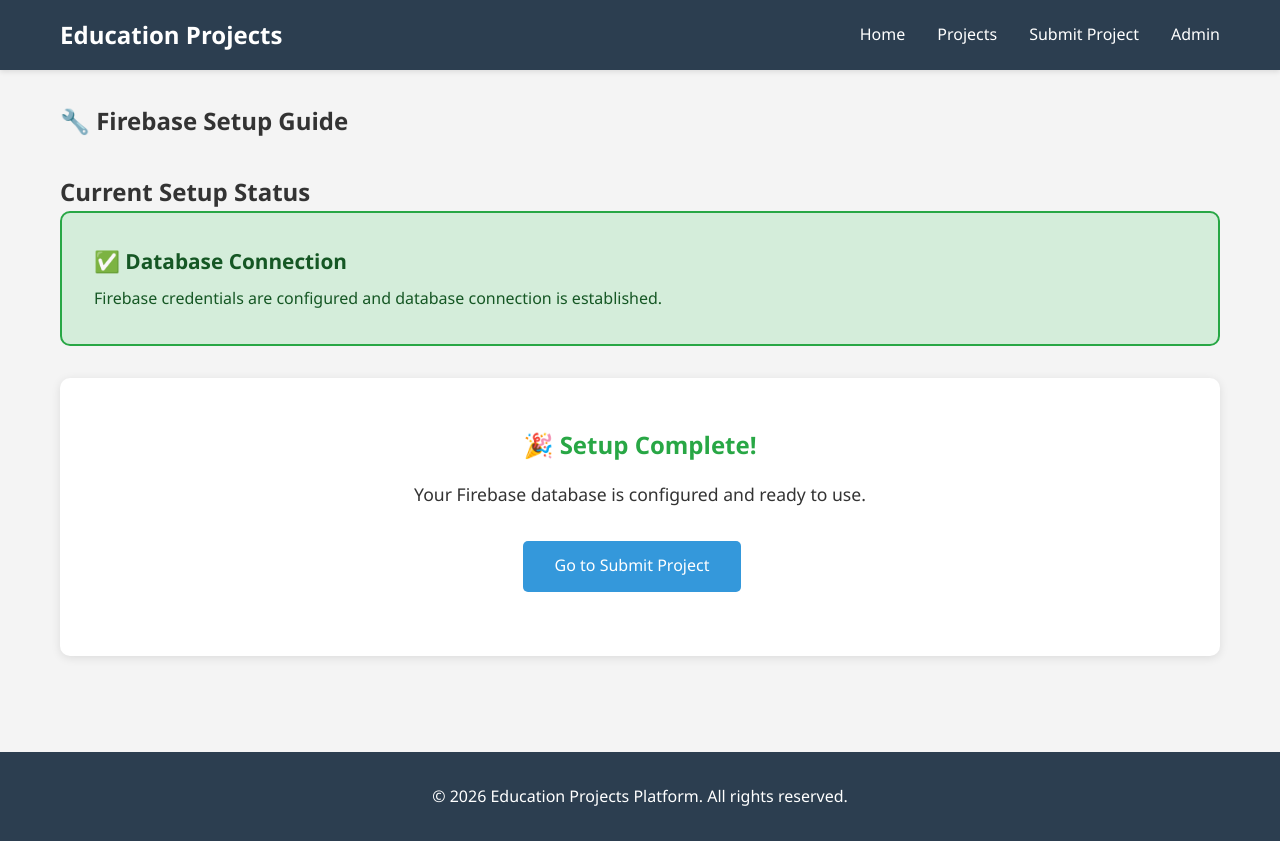
After one commit to Gnoltd/HRC, a Flask app: page /setup in a window 1280 px wide. The commit adds this page. Run offline with Flask 3, Linux system fonts and the light colour scheme; some libraries are stand-ins or nearby versions.

Commit message:
Add Firebase setup guide page with visual status and step-by-step instructions
Co-authored-by: Gnoltd <234246160+Gnoltd@users.noreply.github.com>

```diff
--- a/app.py
+++ b/app.py
@@ -89,7 +89,7 @@ def submit():
     if request.method == 'POST':
         if db is None:
             return render_template('submit.html',
-                                 message='Database not configured. Please contact the administrator to set up Firebase credentials.',
+                                 message='Database not configured. Please <a href="/setup">visit the setup page</a> to configure Firebase.',
                                  message_type='error')
 
         try:
@@ -123,21 +123,26 @@ def submit():
             error_msg = str(e)
             print(f"Error submitting project: {error_msg}")
 
-            # Provide more specific error messages
+            # Provide more specific error messages with setup link
             if 'PERMISSION_DENIED' in error_msg or 'permission' in error_msg.lower():
                 return render_template('submit.html',
-                                     message='Permission denied. Please check Firestore security rules.',
+                                     message='Permission denied. Please check Firestore security rules. <a href="/setup">Visit setup page</a> for help.',
                                      message_type='error')
-            elif 'NOT_FOUND' in error_msg or 'not found' in error_msg.lower():
+            elif 'NOT_FOUND' in error_msg or 'not found' in error_msg.lower() or 'does not exist' in error_msg.lower():
                 return render_template('submit.html',
-                                     message='Database not found. Please ensure Firestore is enabled in Firebase Console.',
+                                     message='Database not found. The Firestore database needs to be created. <a href="/setup">Visit setup page</a> for step-by-step instructions.',
                                      message_type='error')
             else:
                 return render_template('submit.html',
-                                     message=f'Error submitting project: {error_msg}. Please try again or contact support.',
+                                     message=f'Error submitting project: {error_msg}. <a href="/setup">Visit setup page</a> for troubleshooting help.',
                                      message_type='error')
 
     return render_template('submit.html')
+
+@app.route('/setup')
+def setup():
+    """Firebase setup and status page"""
+    return render_template('setup.html', db_configured=(db is not None))
 
 @app.route('/admin')
 def admin():
--- a/static/css/style.css
+++ b/static/css/style.css
@@ -488,3 +488,159 @@ footer {
         margin-top: 1rem;
     }
 }
+
+/* Setup Page Styles */
+.setup-status {
+    margin: 2rem 0;
+}
+
+.status-card {
+    padding: 2rem;
+    border-radius: 10px;
+    margin-bottom: 2rem;
+}
+
+.status-success {
+    background-color: #d4edda;
+    border: 2px solid #28a745;
+    color: #155724;
+}
+
+.status-error {
+    background-color: #f8d7da;
+    border: 2px solid #dc3545;
+    color: #721c24;
+}
+
+.status-card h3 {
+    margin-bottom: 0.5rem;
+    font-size: 1.3rem;
+}
+
+.setup-instructions {
+    background: white;
+    padding: 2rem;
+    border-radius: 10px;
+    box-shadow: 0 2px 10px rgba(0,0,0,0.1);
+    margin-bottom: 2rem;
+}
+
+.setup-instructions h2 {
+    margin-bottom: 2rem;
+    color: #2c3e50;
+}
+
+.checklist-item {
+    margin-bottom: 2.5rem;
+    padding-bottom: 2rem;
+    border-bottom: 1px solid #eee;
+}
+
+.checklist-item:last-child {
+    border-bottom: none;
+}
+
+.checklist-item h3 {
+    color: #2c3e50;
+    margin-bottom: 1rem;
+}
+
+.checklist-item ol {
+    margin-left: 2rem;
+    margin-bottom: 1rem;
+}
+
+.checklist-item li {
+    margin-bottom: 0.5rem;
+}
+
+.checklist-item pre {
+    background-color: #f8f9fa;
+    padding: 1rem;
+    border-radius: 5px;
+    overflow-x: auto;
+    margin: 1rem 0;
+}
+
+.checklist-item code {
+    background-color: #f8f9fa;
+    padding: 0.2rem 0.4rem;
+    border-radius: 3px;
+    font-family: 'Courier New', monospace;
+    font-size: 0.9rem;
+}
+
+.checklist-item pre code {
+    background: none;
+    padding: 0;
+}
+
+.note {
+    background-color: #d1ecf1;
+    border-left: 4px solid #17a2b8;
+    padding: 0.75rem 1rem;
+    margin: 1rem 0;
+    border-radius: 3px;
+    color: #0c5460;
+}
+
+.warning {
+    background-color: #fff3cd;
+    border-left: 4px solid #ffc107;
+    padding: 0.75rem 1rem;
+    margin: 1rem 0;
+    border-radius: 3px;
+    color: #856404;
+}
+
+.help-section {
+    background: white;
+    padding: 2rem;
+    border-radius: 10px;
+    box-shadow: 0 2px 10px rgba(0,0,0,0.1);
+}
+
+.help-section h2 {
+    margin-bottom: 1rem;
+    color: #2c3e50;
+}
+
+.help-section ul {
+    list-style: none;
+    padding: 0;
+}
+
+.help-section li {
+    margin-bottom: 0.75rem;
+}
+
+.help-section a {
+    color: #3498db;
+    text-decoration: none;
+}
+
+.help-section a:hover {
+    text-decoration: underline;
+}
+
+.success-message {
+    background: white;
+    padding: 3rem;
+    border-radius: 10px;
+    box-shadow: 0 2px 10px rgba(0,0,0,0.1);
+    text-align: center;
+}
+
+.success-message h2 {
+    color: #28a745;
+    margin-bottom: 1rem;
+}
+
+.success-message p {
+    margin-bottom: 1rem;
+    font-size: 1.1rem;
+}
+
+.success-message .btn {
+    margin-top: 1rem;
+}
--- /dev/null
+++ b/templates/setup.html
@@ -0,0 +1,136 @@
+<!DOCTYPE html>
+<html lang="en">
+<head>
+    <meta charset="UTF-8">
+    <meta name="viewport" content="width=device-width, initial-scale=1.0">
+    <title>Firebase Setup - Education Platform</title>
+    <link rel="stylesheet" href="{{ url_for('static', filename='css/style.css') }}">
+
+    <!-- Firebase App (the core Firebase SDK) -->
+    <script src="https://www.gstatic.com/firebasejs/9.23.0/firebase-app-compat.js"></script>
+    <!-- Firebase Analytics -->
+    <script src="https://www.gstatic.com/firebasejs/9.23.0/firebase-analytics-compat.js"></script>
+</head>
+<body>
+    <nav class="navbar">
+        <div class="container">
+            <div class="nav-brand">
+                <h1>Education Projects</h1>
+            </div>
+            <ul class="nav-menu">
+                <li><a href="/">Home</a></li>
+                <li><a href="/projects">Projects</a></li>
+                <li><a href="/submit">Submit Project</a></li>
+                <li><a href="/admin">Admin</a></li>
+            </ul>
+        </div>
+    </nav>
+
+    <section class="submit-section">
+        <div class="container">
+            <h1>🔧 Firebase Setup Guide</h1>
+
+            <div class="setup-status">
+                <h2>Current Setup Status</h2>
+                <div class="status-card {% if db_configured %}status-success{% else %}status-error{% endif %}">
+                    <h3>{% if db_configured %}✅{% else %}❌{% endif %} Database Connection</h3>
+                    <p>
+                        {% if db_configured %}
+                            Firebase credentials are configured and database connection is established.
+                        {% else %}
+                            Firebase database is not configured or not accessible.
+                        {% endif %}
+                    </p>
+                </div>
+            </div>
+
+            {% if not db_configured %}
+            <div class="setup-instructions">
+                <h2>📋 Setup Checklist</h2>
+
+                <div class="checklist-item">
+                    <h3>Step 1: Create Firestore Database</h3>
+                    <p>The Firestore database needs to be created in your Firebase Console.</p>
+                    <ol>
+                        <li>Visit: <a href="https://console.cloud.google.com/datastore/setup?project=hsbresearchprj" target="_blank" rel="noopener">Firebase Console - Datastore Setup</a></li>
+                        <li>Click <strong>"Select Firestore"</strong> or <strong>"Create Database"</strong></li>
+                        <li>Choose <strong>"Firestore Native Mode"</strong></li>
+                        <li>Select a location (e.g., <code>us-central1</code> or nearest to you)</li>
+                        <li>Click <strong>"Create Database"</strong></li>
+                    </ol>
+                    <p class="note">⏱️ This usually takes 1-2 minutes to complete.</p>
+                </div>
+
+                <div class="checklist-item">
+                    <h3>Step 2: Configure Security Rules</h3>
+                    <p>Set up Firestore security rules to allow read and write operations.</p>
+                    <ol>
+                        <li>In Firebase Console, go to <strong>Firestore Database → Rules</strong></li>
+                        <li>Replace the existing rules with:</li>
+                    </ol>
+                    <pre><code>rules_version = '2';
+service cloud.firestore {
+  match /databases/{database}/documents {
+    match /projects/{project} {
+      allow read, write: if true;  // For development only
+    }
+  }
+}</code></pre>
+                    <ol start="3">
+                        <li>Click <strong>"Publish"</strong></li>
+                    </ol>
+                    <p class="warning">⚠️ <strong>Important:</strong> These rules allow anyone to read/write. For production, implement proper authentication.</p>
+                </div>
+
+                <div class="checklist-item">
+                    <h3>Step 3: Download Service Account Credentials</h3>
+                    <p>Download the Firebase Admin SDK credentials for backend operations.</p>
+                    <ol>
+                        <li>Go to <strong>Project Settings → Service Accounts</strong></li>
+                        <li>Click <strong>"Generate New Private Key"</strong></li>
+                        <li>Save the downloaded JSON file as <code>firebase_credentials.json</code></li>
+                        <li>Place it in the project root directory (same folder as <code>app.py</code>)</li>
+                        <li>Restart the Flask application</li>
+                    </ol>
+                </div>
+
+                <div class="checklist-item">
+                    <h3>Step 4: Verify Setup</h3>
+                    <p>After completing the steps above:</p>
+                    <ol>
+                        <li>Restart the Flask application</li>
+                        <li>Refresh this page to check the connection status</li>
+                        <li>Try submitting a test project from the <a href="/submit">Submit Project</a> page</li>
+                    </ol>
+                </div>
+            </div>
+
+            <div class="help-section">
+                <h2>📚 Additional Resources</h2>
+                <ul>
+                    <li><a href="{{ url_for('static', filename='../FIREBASE_TROUBLESHOOTING.md') }}" target="_blank">Detailed Troubleshooting Guide</a></li>
+                    <li><a href="{{ url_for('static', filename='../FIREBASE_INTEGRATION.md') }}" target="_blank">Firebase Integration Documentation</a></li>
+                    <li><a href="https://firebase.google.com/docs/firestore/quickstart" target="_blank" rel="noopener">Firebase Firestore Documentation</a></li>
+                </ul>
+            </div>
+            {% else %}
+            <div class="success-message">
+                <h2>🎉 Setup Complete!</h2>
+                <p>Your Firebase database is configured and ready to use.</p>
+                <p><a href="/submit" class="btn btn-primary">Go to Submit Project</a></p>
+            </div>
+            {% endif %}
+        </div>
+    </section>
+
+    <footer>
+        <div class="container">
+            <p>&copy; 2026 Education Projects Platform. All rights reserved.</p>
+        </div>
+    </footer>
+
+    <!-- Firebase Configuration -->
+    <script src="{{ url_for('static', filename='js/firebase-config.js') }}"></script>
+    <script src="{{ url_for('static', filename='js/main.js') }}"></script>
+</body>
+</html>
--- a/templates/submit.html
+++ b/templates/submit.html
@@ -32,7 +32,7 @@
 
             {% if message %}
             <div class="alert alert-{{ message_type }}">
-                {{ message }}
+                {{ message|safe }}
             </div>
             {% endif %}
 
```
